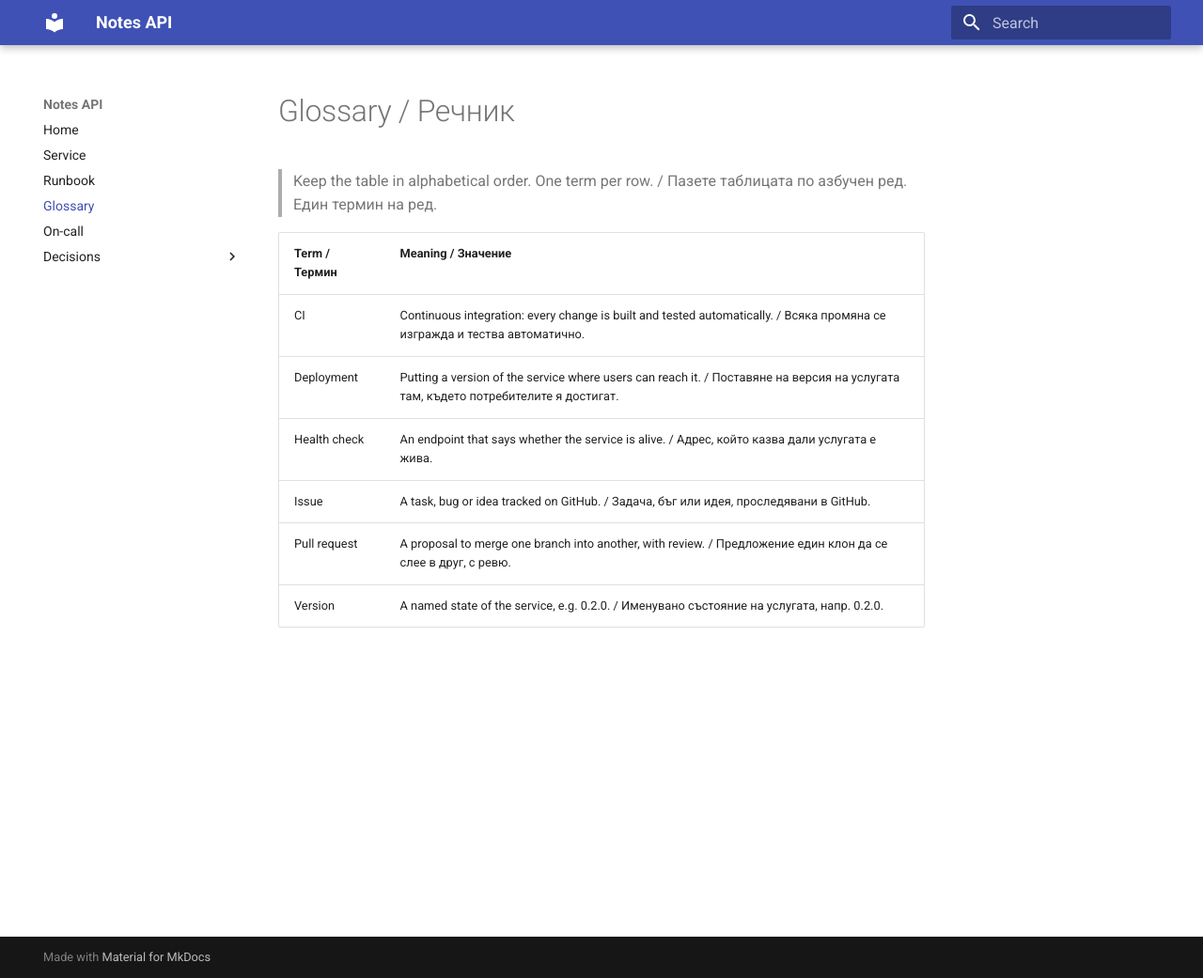
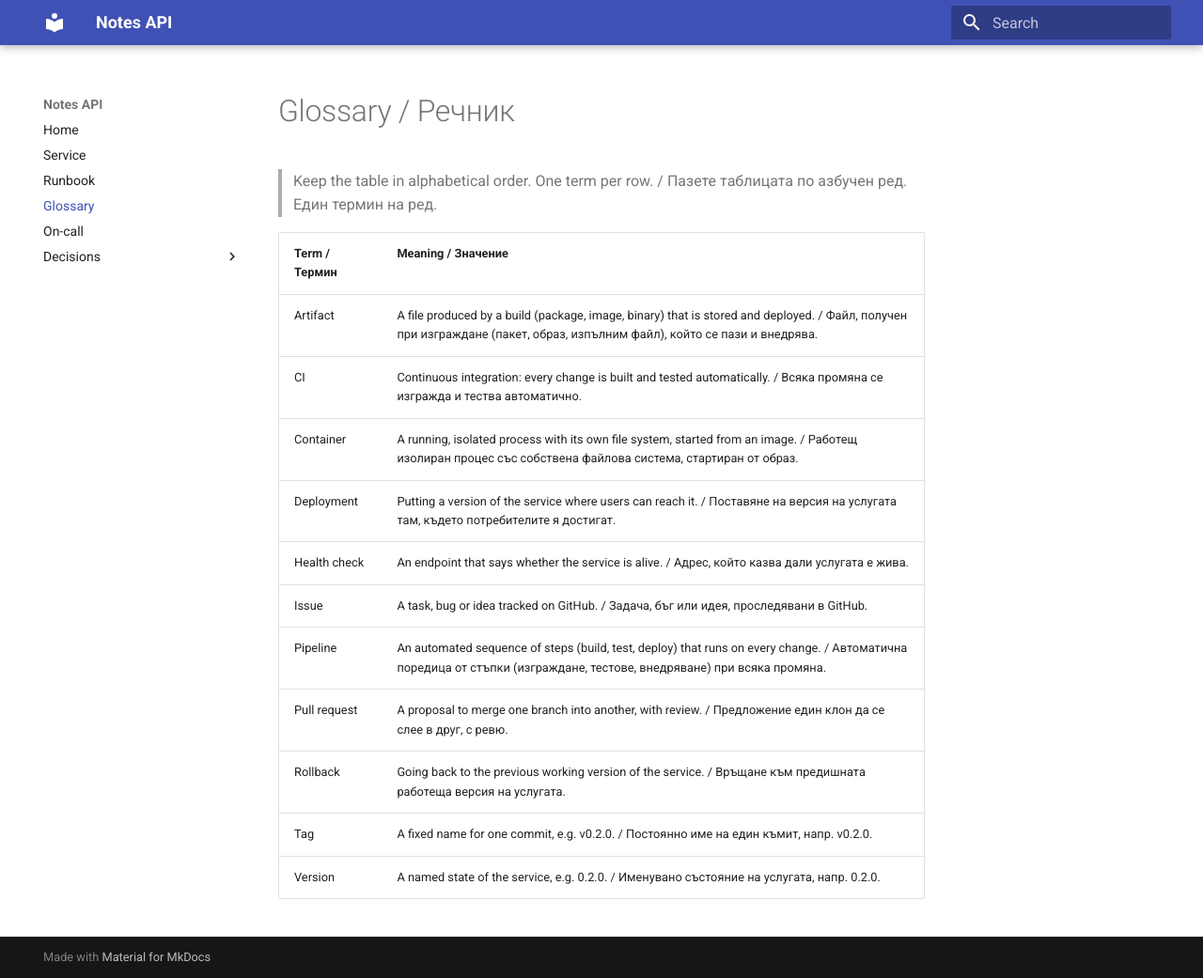
Before and after one commit to borkatah/devops-labs-fn371223025, an MkDocs documentation site: the page built from docs/glossary.md, in a window 1280 px wide and 1041 px high. Shown: the whole window at 94% size. Built offline with MkDocs 1.6.1 and Material for MkDocs 9.7.7, drawn with Linux system fonts in a browser that asks for light colours.

Commit message:
T07: Glossary terms (A) (#18)

```diff
--- a/docs/glossary.md
+++ b/docs/glossary.md
@@ -4,9 +4,14 @@
 
 | Term / Термин | Meaning / Значение |
 |---|---|
+| Artifact | A file produced by a build (package, image, binary) that is stored and deployed. / Файл, получен при изграждане (пакет, образ, изпълним файл), който се пази и внедрява. |
 | CI | Continuous integration: every change is built and tested automatically. / Всяка промяна се изгражда и тества автоматично. |
+| Container | A running, isolated process with its own file system, started from an image. / Работещ изолиран процес със собствена файлова система, стартиран от образ. |
 | Deployment | Putting a version of the service where users can reach it. / Поставяне на версия на услугата там, където потребителите я достигат. |
 | Health check | An endpoint that says whether the service is alive. / Адрес, който казва дали услугата е жива. |
 | Issue | A task, bug or idea tracked on GitHub. / Задача, бъг или идея, проследявани в GitHub. |
+| Pipeline | An automated sequence of steps (build, test, deploy) that runs on every change. / Автоматична поредица от стъпки (изграждане, тестове, внедряване) при всяка промяна. |
 | Pull request | A proposal to merge one branch into another, with review. / Предложение един клон да се слее в друг, с ревю. |
+| Rollback | Going back to the previous working version of the service. / Връщане към предишната работеща версия на услугата. |
+| Tag | A fixed name for one commit, e.g. v0.2.0. / Постоянно име на един къмит, напр. v0.2.0. |
 | Version | A named state of the service, e.g. 0.2.0. / Именувано състояние на услугата, напр. 0.2.0. |
```
